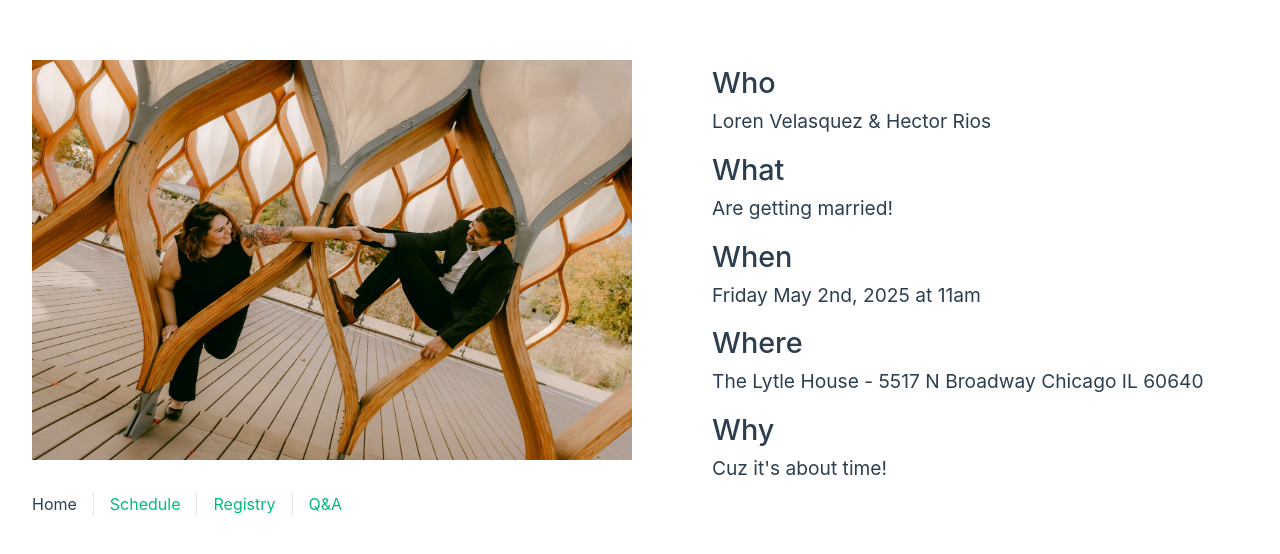
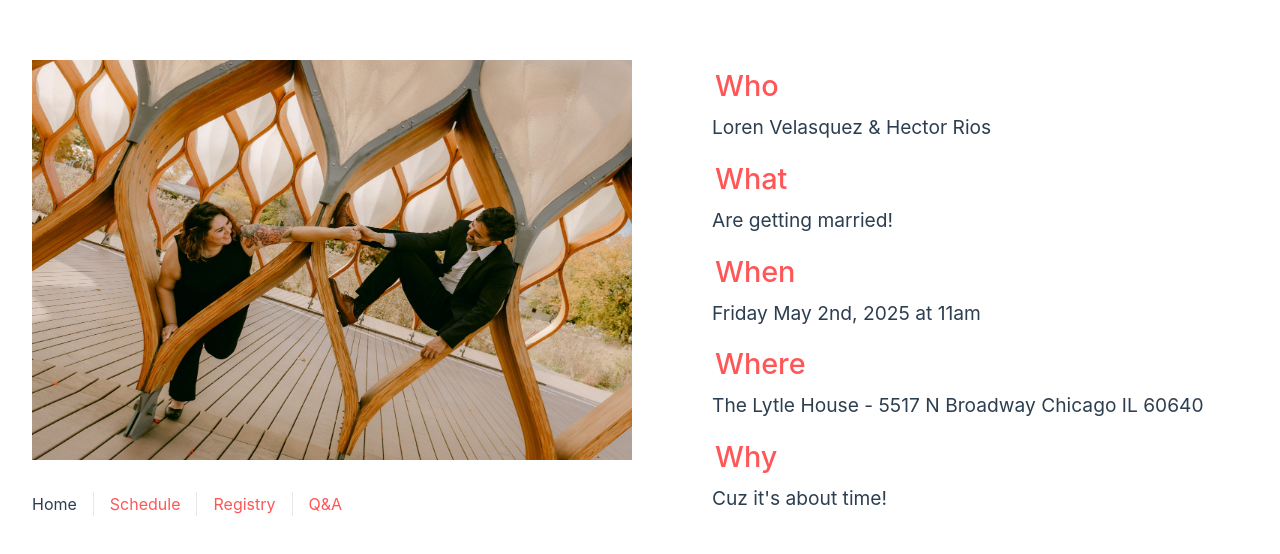
Before and after one commit to bighead-inc/big-wedding-vue, a Vue app: page / in a window 1280 px wide. Shown: the part 104-658 px from the top of the page. Built offline with nearby package versions, Linux system fonts and the light colour scheme.

Commit message:
update color to red

```diff
--- a/src/assets/main.css
+++ b/src/assets/main.css
@@ -8,9 +8,9 @@
 }
 
 a,
-.green {
+.red {
   text-decoration: none;
-  color: hsla(160, 100%, 37%, 1);
+  color: #ff5757;
   transition: 0.4s;
   padding: 3px;
 }
--- a/src/components/HomeItem.vue
+++ b/src/components/HomeItem.vue
@@ -13,7 +13,7 @@ defineProps({
 
 <template>
   <div class="home-item">
-    <h1 class="header">{{ header }}</h1>
+    <h1 class="red">{{ header }}</h1>
     <h3 class="description">{{ description }}</h3>
   </div>
 </template>
--- a/src/components/QAItem.vue
+++ b/src/components/QAItem.vue
@@ -13,8 +13,7 @@ defineProps({
 
 <template>
   <div class="qa-item">
-    <h1 class="question">{{ question }}</h1>
-
+    <h1 class="red">{{ question }}</h1>
     <h3 class="answer">{{ answer }}</h3>
   </div>
 </template>
--- a/src/components/ScheduleItem.vue
+++ b/src/components/ScheduleItem.vue
@@ -13,7 +13,7 @@ defineProps({
 
 <template>
   <div class="schedule-item">
-    <h1 class="time">{{ time }}</h1>
+    <h1 class="red">{{ time }}</h1>
 
     <h3 class="event">{{ event }}</h3>
   </div>
```
